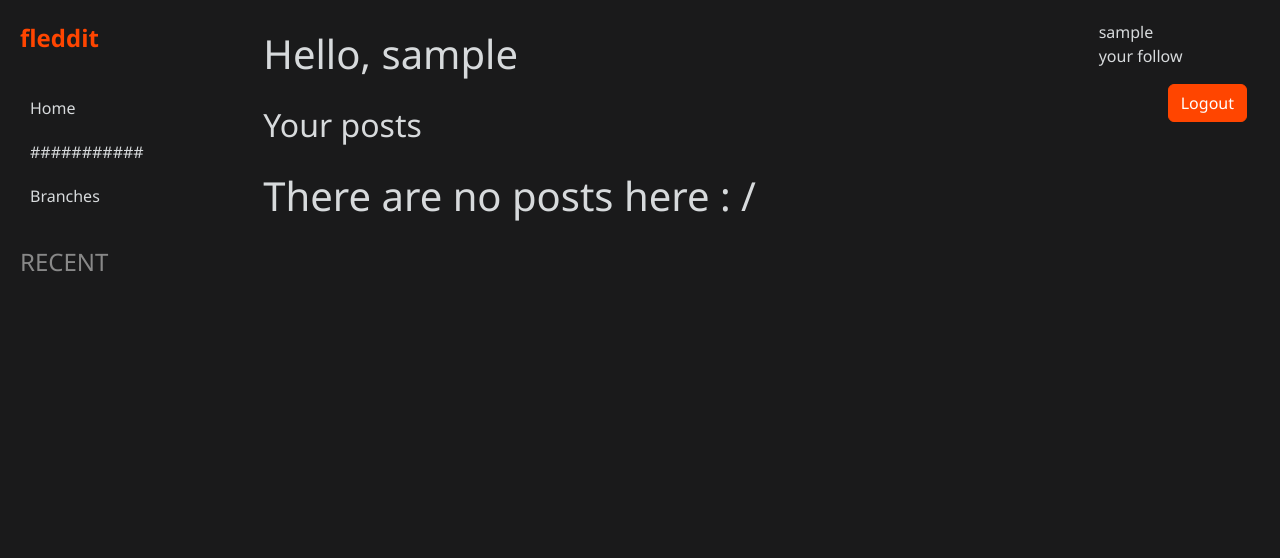
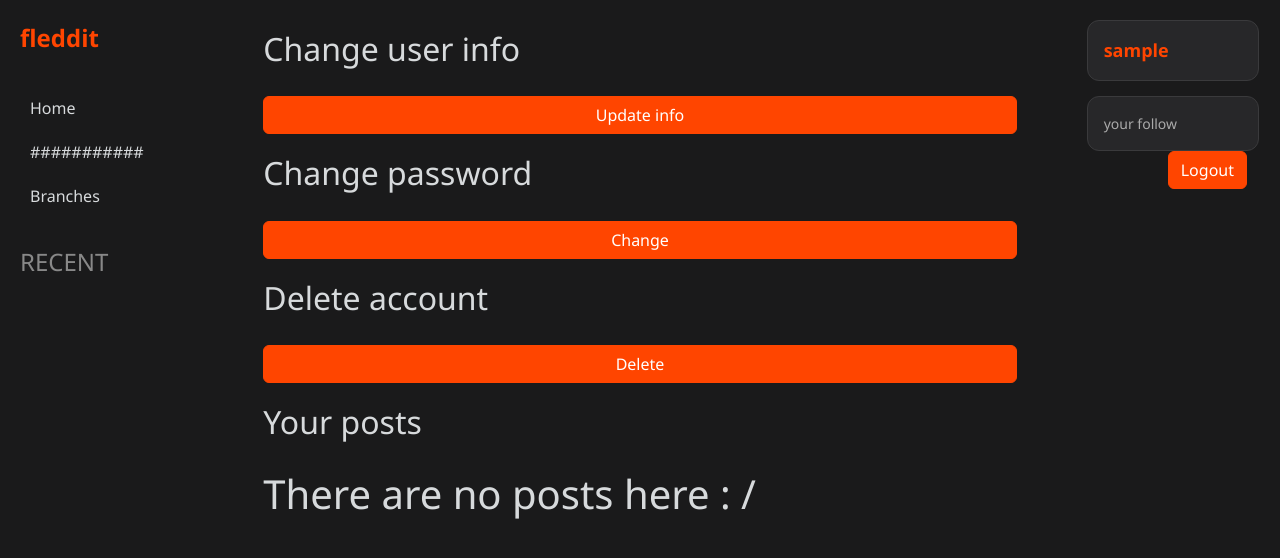
Before and after one commit to shapkoff/fleddit, a Django app: page /user/profile/ in a window 1280 px wide. Shown: the top 558 px of the page. Run offline with Django 5.2, Linux system fonts and the light colour scheme; the visitor is signed in with stand-in values (Sample User, id 1); data that the repository does not hold is empty; some libraries are stand-ins or nearby versions.

Commit message:
add features to personal profile

```diff
--- a/static/css/style.css
+++ b/static/css/style.css
@@ -201,3 +201,52 @@ main {
 .form-text {
   color: #d7dadc;
 }
+
+.user-profile-box {
+  background-color: #272729;
+  border-radius: 12px;
+  padding: 16px;
+  border: 1px solid #3a3a3c;
+  transition: background-color 0.2s;
+  margin-bottom: 15px;
+}
+
+.user-profile-box:hover {
+  background-color: #2f2f31;
+}
+
+.user-profile-box .username {
+  display: block;
+  font-size: 18px;
+  font-weight: bold;
+  color: #ff4500;
+  text-decoration: none;
+}
+
+.user-profile-box .username:hover {
+  text-decoration: underline;
+}
+
+.follow-box {
+  background-color: #272729;
+  border-radius: 12px;
+  padding: 16px;
+  border: 1px solid #3a3a3c;
+  text-align: left;
+  transition: background-color 0.2s;
+}
+
+.follow-box:hover {
+  background-color: #2f2f31;
+}
+
+.follow-box p {
+  margin: 0;
+  color: #aaa;
+  font-size: 14px;
+}
+
+.card {
+  background-color: #272729;
+  border: 1px solid #3a3a3c;
+}
--- a/templates/base.html
+++ b/templates/base.html
@@ -48,8 +48,11 @@
         {% if user.is_authenticated %}
           <div class="container">
             <div class="row">
-              <div class="col">
-                <a href="{% url "profile" %}">{{ user.username }}</a>
+              <div class="user-profile-box">
+                <a href="{% url "profile" %}" class="username">{{ user.username }}</a>
+              </div>
+
+              <div class="follow-box">
                 <p>your follow</p>
               </div>
               <div class="col text-end">
--- a/users/forms.py
+++ b/users/forms.py
@@ -1,7 +1,19 @@
 from django.contrib.auth.forms import UserCreationForm
+from django import forms
+from django.contrib.auth import get_user_model
 
 
 class CreateUserForm(UserCreationForm):
     def __init__(self, *args, **kwargs):
         super().__init__(*args, **kwargs)
         self.fields['username'].help_text = None
+
+
+class ChangeUserInfoForm(forms.Form):
+    username = forms.CharField(max_length=150, required=True)
+    email = forms.EmailField(required=False)
+
+    def __init__(self, *args, **kwargs):
+        super().__init__(*args, **kwargs)
+        self.fields['username'].help_text = None
+        self.fields['email'].help_text = None
--- a/users/templates/users/my_profile.html
+++ b/users/templates/users/my_profile.html
@@ -1,13 +1,51 @@
 {% extends "base.html" %}
+{% load crispy_forms_tags %}
 
 {% block title %}
     My Profile
 {% endblock title %}
 
 {% block content %}
-    <h1>Hello, {{ username }}</h1>
+    <h2>Change user info</h2>
 
-    {% comment %} diactivate acc {% endcomment %}
+    <button class="btn btn-primary" type="button" data-bs-toggle="collapse" data-bs-target="#collapseExample" aria-expanded="false" aria-controls="collapseExample">
+        Update info
+    </button>
+    <div class="collapse" id="collapseExample">
+        <div class="card card-body">
+            <form action="" method="POST">
+                {% csrf_token %}
+                {{ form|crispy }}
+                <button type="submit" class="btn btn-primary">Confirm</button>
+            </form>
+        </div>
+    </div>
+
+    <h2>Change password</h2>
+    <a href="{% url 'password' %}" class="btn btn-primary">Change</a>
+
+    <h2>Delete account</h2>
+    <button type="button" class="btn btn-primary" data-bs-toggle="modal" data-bs-target="#exampleModal">
+        Delete
+    </button>
+
+    <div class="modal fade" id="exampleModal" tabindex="-1" aria-labelledby="exampleModalLabel" aria-hidden="true">
+        <div class="modal-dialog modal-dialog-centered">
+            <div class="modal-content">
+            <div class="modal-header">
+                <h1 class="modal-title fs-5" id="exampleModalLabel">Delete account</h1>
+                <button type="button" class="btn-close" data-bs-dismiss="modal" aria-label="Close"></button>
+            </div>
+            <div class="modal-body">
+                <p>Are you sure?</p>
+            </div>
+            <div class="modal-footer">
+                <button type="button" class="btn btn-secondary" data-bs-dismiss="modal">No</button>
+                <button type="button" class="btn btn-primary" onclick="location.href='{% url "disable" %}'">Yes</button>
+            </div>
+            </div>
+        </div>
+    </div>
 
     <h2>Your posts</h2>
     {% include "post.html" %}
--- a/users/urls.py
+++ b/users/urls.py
@@ -6,4 +6,6 @@ urlpatterns = [
     path('register/', views.register_user, name='register'),
     path('logout/', views.logout_user, name='logout'),
     path('profile/', views.my_profile, name='profile'),
+    path('password/', views.change_password, name='password'),
+    path('disable/', views.disable_user, name='disable')
 ]
--- a/users/views.py
+++ b/users/views.py
@@ -1,7 +1,8 @@
 from django.shortcuts import render, redirect
-from django.contrib.auth import authenticate, login, logout
+from django.contrib.auth import authenticate, login, logout, update_session_auth_hash
+from django.contrib.auth.forms import PasswordChangeForm
 from django.contrib import messages
-from .forms import CreateUserForm
+from .forms import CreateUserForm, ChangeUserInfoForm
 from posts.models import Post
 
 # Create your views here.
@@ -14,7 +15,7 @@ def login_user(request):
             login(request, user)
             return redirect('home')
         else:
-            messages.error(request, ('There Was An Error Logging In'))
+            messages.warning(request, ('There Was An Error Logging In'))
             return redirect('login')
     else:
         return render(request, 'users/login.html')
@@ -37,6 +38,47 @@ def logout_user(request):
     return redirect('home')
 
 def my_profile(request):
+    if not request.user.is_authenticated:
+        return redirect('login')
+
+    posts = Post.objects.filter(user=request.user)
+
+    if request.method == 'POST':
+        form = ChangeUserInfoForm(request.POST, initial={'username': request.user.username, 'email': request.user.email})
+        if form.is_valid():
+            user = request.user
+            user.username = form.cleaned_data['username']
+            user.email = form.cleaned_data['email']
+            user.save()
+            messages.success(request, "User's info updated")
+            return redirect('profile')
+        else:
+            messages.warning(request, 'Not valid info')
+    else:
+        form = ChangeUserInfoForm(initial={'username': request.user.username, 'email': request.user.email})
+
+    return render(request, 'users/my_profile.html', {'posts': posts, 'username': request.user.username, 'form': form})
+
+def change_password(request):
+    if request.method == 'POST':
+        form = PasswordChangeForm(request.user, request.POST)
+
+        if form.is_valid():
+            form.save()
+            update_session_auth_hash(request, form.user)
+            messages.success(request, 'Password has changed')
+            return redirect('home')
+        else:
+            messages.warning(request, form.errors)
+    else:
+        form = PasswordChangeForm(request.user)
+
+    return render(request, 'users/change_password.html', {'form': form})
+
+def disable_user(request):
     if request.user.is_authenticated:
-        posts = Post.objects.filter(user=request.user)
-        return render(request, 'users/my_profile.html', {'posts': posts, 'username': request.user.username})
+        user = request.user
+        user.is_active = False
+        user.save()
+        messages.success(request, 'User is deleted')
+    return redirect('home')
```
Also changed, not shown: users/templates/users/change_password.html (added, +15 -0 lines).
